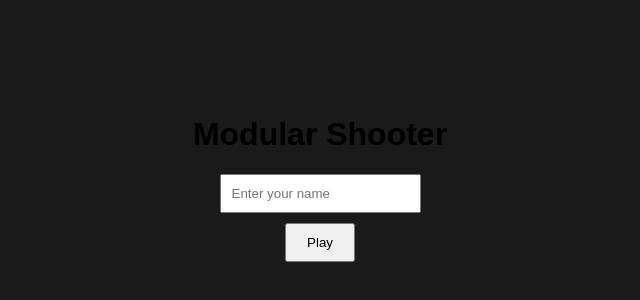
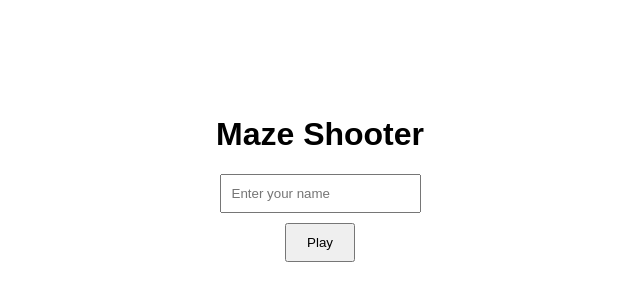
Before and after one commit to vtt132109/vtt, a website with bundled scripts: page public/index.html in a window 1280 px wide. Shown: the part 222-522 px from the top of the page, without its empty margins (320-960 px from the left). Built offline with nearby package versions, Linux system fonts and the light colour scheme; files whose address does not match are found by name.

Commit message:
Update index.html

```diff
--- a/public/index.html
+++ b/public/index.html
@@ -3,10 +3,10 @@
 <head>
   <meta charset="UTF-8">
   <meta name="viewport" content="width=device-width, initial-scale=1.0">
-  <title>Modular Shooter</title>
+  <title>Maze Shooter</title>
   <style>
-    body { margin: 0; background-color: #1a1a1a; display: flex; justify-content: center; align-items: center; height: 100vh; font-family: sans-serif; overflow: hidden; }
-    canvas { background-color: #000; border: 2px solid #444; display: none; }
+    body { margin: 0; background-color: #FFFFFF; display: flex; justify-content: center; align-items: center; height: 100vh; font-family: sans-serif; overflow: hidden; }
+    canvas { background-color: #EAEAEA; border: 2px solid #1a1a1a; display: none; }
     #start-menu { text-align: center; }
     input { padding: 10px; margin-bottom: 10px; }
     button { padding: 10px 20px; }
@@ -14,7 +14,7 @@
 </head>
 <body>
   <div id="start-menu">
-    <h1>Modular Shooter</h1>
+    <h1>Maze Shooter</h1>
     <input type="text" id="username-input" placeholder="Enter your name" maxlength="12">
     <br>
     <button id="play-button">Play</button>
```
